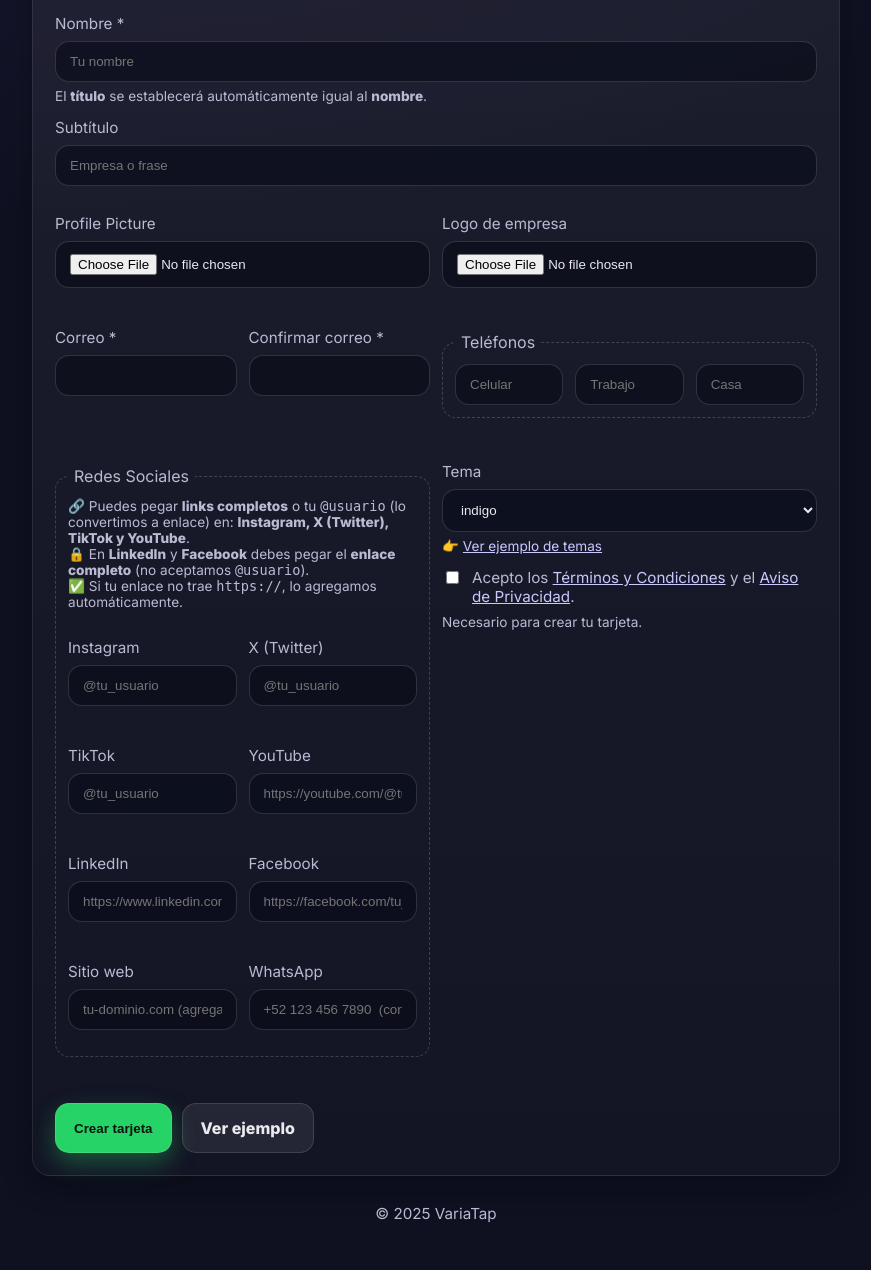
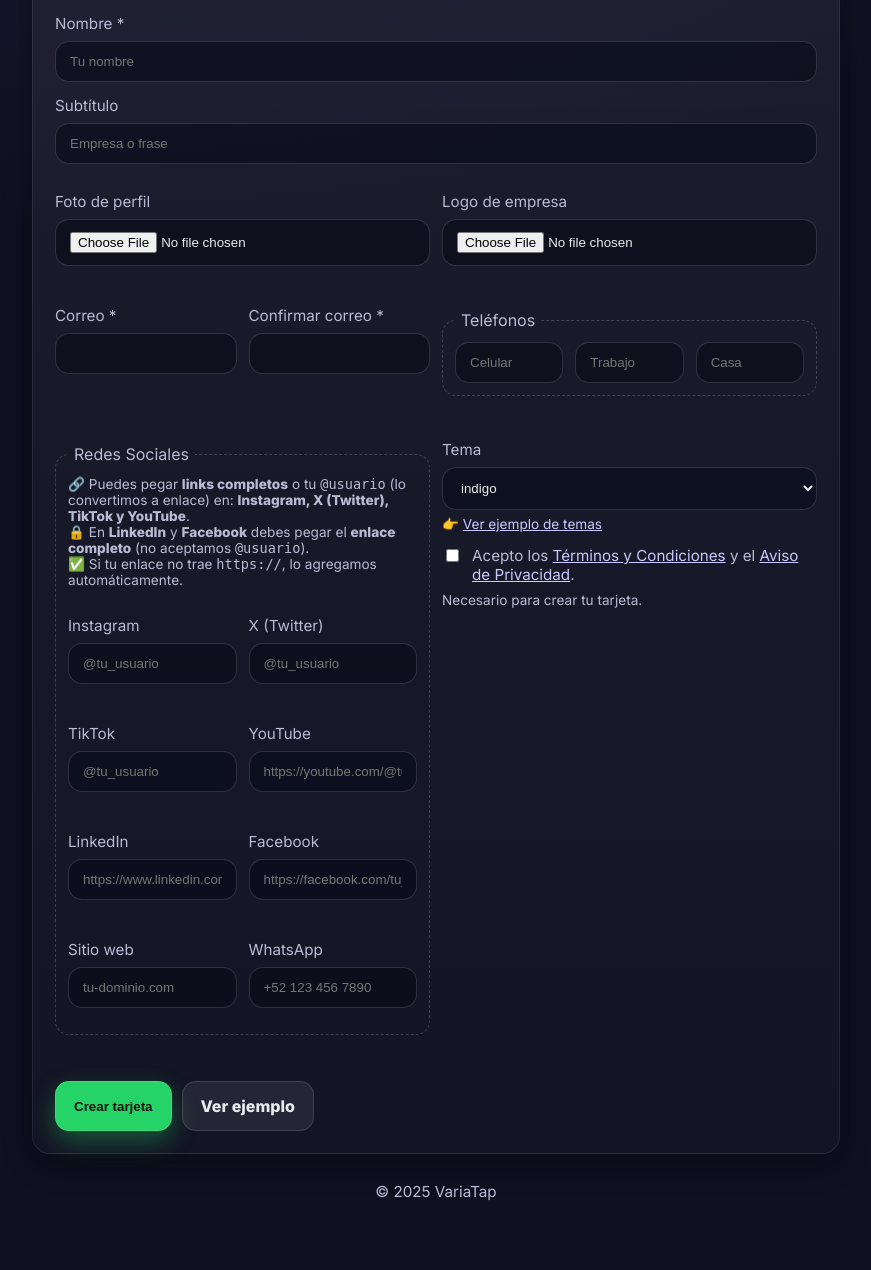
Before and after one commit to cotecuard/cotecuard.github.io, a Flask app: template templates/form.html in a window 1280 px wide. Shown: the part 374-1644 px from the top of the page, without its empty margins (204-1075 px from the left). After the commit the page ends 1574 px from the top, so only its background shows below. Run offline with Flask 3, Linux system fonts and the light colour scheme; the template is opened without the code that fills it, so the values that code supplies are empty.

Commit message:
Update form.html

```diff
--- a/templates/form.html
+++ b/templates/form.html
@@ -124,7 +124,6 @@
           <label for="name">Nombre *</label>
           <input id="name" name="name" type="text" placeholder="Tu nombre" required
                  value="{{ cfg.name if cfg else '' }}">
-          <div class="hint">El <strong>título</strong> se establecerá automáticamente igual al <strong>nombre</strong>.</div>
         </div>
 
         <div class="field">
@@ -136,7 +135,7 @@
         <div class="grid-2">
           <div class="field" style="position:relative">
             <!-- ✅ Solo texto visible cambiado -->
-            <label for="avatar">Profile Picture</label>
+            <label for="avatar">Foto de perfil</label>
             <input id="avatar" name="avatar" type="file" accept="image/*">
             <input type="hidden" name="avatar_remove" id="avatar_remove" value="0">
             {% if cfg and cfg.avatar %}
@@ -144,8 +143,8 @@
               <button
                 type="button"
                 id="btn-remove-avatar"
-                aria-label="Quitar Profile Picture"
-                title="Quitar Profile Picture"
+                aria-label="Quitar Foto de perfil"
+                title="Quitar Foto de perfil"
                 style="position:absolute;top:28px;right:10px;background:rgba(255,255,255,.1);
                       border:1px solid rgba(255,255,255,.2);border-radius:50%;width:32px;height:32px;
                       display:flex;align-items:center;justify-content:center;cursor:pointer;">
@@ -254,14 +253,14 @@
             <div class="field">
               <label for="socials.website">Sitio web</label>
               <input id="socials.website" name="socials.website" type="url"
-                    placeholder="tu-dominio.com (agregamos https://)"
+                    placeholder="tu-dominio.com"
                     value="{{ cfg.socials.website if cfg and cfg.socials and cfg.socials.website else '' }}">
             </div>
 
             <div class="field">
               <label for="socials.whatsapp">WhatsApp</label>
               <input id="socials.whatsapp" name="socials.whatsapp" type="url"
-                    placeholder="+52 123 456 7890  (convertimos a wa.me/)"
+                    placeholder="+52 123 456 7890"
                     value="{{ cfg.socials.whatsapp if cfg and cfg.socials and cfg.socials.whatsapp else '' }}">
             </div>
           </div>
```
